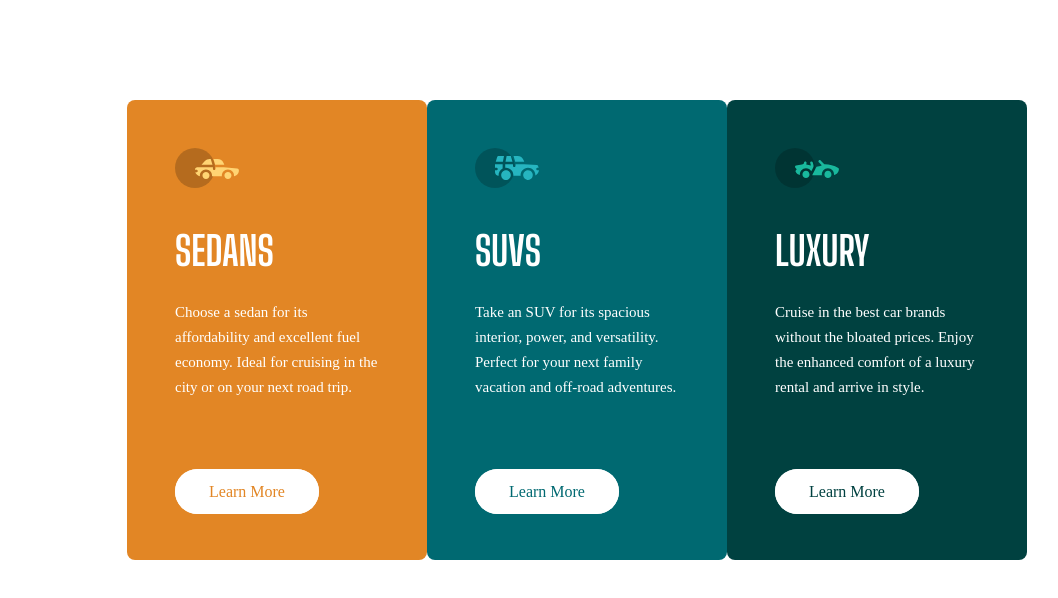
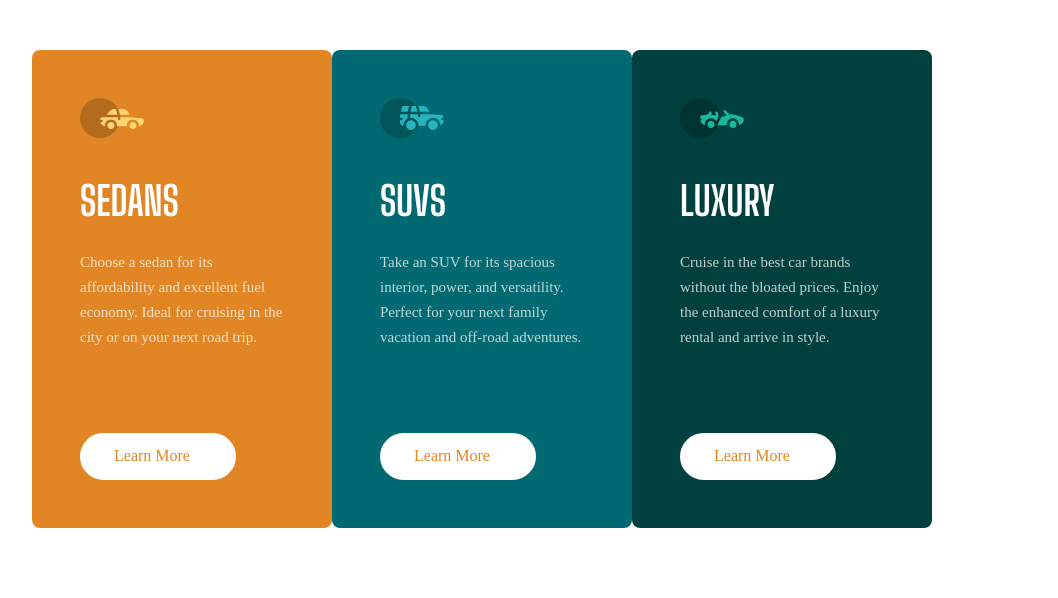
Before and after one commit to Mamadaminov-D/Sedans, a plain HTML site: page index.html in a window 1280 px wide. Shown: the whole page, without its empty margins (158-1216 px from the left). Drawn offline with Linux system fonts and the light colour scheme.

Commit message:
bugs fixed

```diff
--- a/css/style.css
+++ b/css/style.css
@@ -1,4 +1,4 @@
-*{
+* {
     text-decoration: none;
     margin: 0;
     padding: 0;
@@ -6,30 +6,30 @@
 }
 
 .container {
-    width: 1200;
+    width: 900px;
     margin: 0 auto;
 }
 
 .all-cards {
-   display: flex;
-   margin-left: 285px;
-   margin-top: 100px;
+    display: flex;
+    justify-content: center;
+    align-items: center;
+    margin-top: 50px;
 
 }
 
 
 
 .yellow-card {
-    background-color:#E28625;
+    background-color: #E28625;
     width: 300px;
     border-radius: 8px;
+    padding: 48px;
+    box-sizing: border-box;
 
 }
 
-.card-img {
-    padding-left: 48px;
-    padding-top: 48px;
-}
+
 
 .card-h2 {
 
@@ -38,102 +38,72 @@
     line-height: 48px;
     text-transform: uppercase;
     color: white;
-    padding-left: 48px;
-    padding-top: 35px;
+    margin-top: 35px;
 }
 
 .card-p {
     width: 210px;
+    margin-top: 25px;
+    font-family: "Lexend Deca";
+    font-style: normal;
+    font-weight: normal;
     font-size: 15px;
     line-height: 25px;
-    padding-top: 25px;
-    padding-left: 48px;
-    color: white;
+    color: #FFFFFF;
+    mix-blend-mode: normal;
+    opacity: 0.75;
 }
 
 .btn {
-display: block;
-padding-left: 48px;
-padding-top: 83px;
-margin-bottom: 58px;
-
-}
-
-.btn a:hover {
-    background-color: #E28625;
-    color: white;
-}
-
-.btn a {
-   padding: 12px 32px 12px 32px;
+    display: block;
+    margin-top: 83px;
+    padding: 12px 32px 12px 32px;
     border: 2px solid #fff;
     border-radius: 35px;
     color: #E28625;
     background-color: #fff;
-
+    width: 88px;
+    transition: all 0.5s ease;
 }
 
-.blue a {
-    color: #006971;;
+.btn:hover {
+    background-color: #E28625;
+    color: white;
+    transition: all 0.5s ease;
+}
+
+
+
+.blue {
+    color: #006971;
+
+
 }
 
 .blue {
     background-color: #006971;
     width: 300px;
+
 }
 
-.blue .btn a:hover{
+.blue:hover {
     background-color: #006971;
     color: white;
 }
 
-.dark a {
-    color: #004140;;
+.dark {
+    color: #004140;
+
 }
-.dark .btn a:hover {
+
+.dark:hover {
     background-color: #004140;
     color: white;
+
 }
 
 .dark {
     background-color: #004140;
     width: 300px;
-}
-/*
-.blue-card {
-    background-color: #006971;
-    width: 300px;
-}
-
-.blue-card h2 {
-    font-family: 'Big Shoulders Display', cursive;
-    font-size: 40px;
-    line-height: 48px;
-    text-transform: uppercase;
-    color: white;
 
 }
-
-.blue-card p {
-    font-size: 15px;
-    line-height: 25px;
-}
-
-.dark-card {
-    background-color: #004140;
-    width: 300px;
-}
-
-.dark-card h2 {
-    font-family: 'Big Shoulders Display', cursive;
-    font-size: 40px;
-    line-height: 48px;
-    text-transform: uppercase;
-    color: white;
-}
-
-.dark-card p {
-    font-size: 15px;
-    line-height: 25px;
-    line-height: 25px;
-} */
--- a/index.html
+++ b/index.html
@@ -1,5 +1,6 @@
 <!DOCTYPE html>
 <html lang="en">
+
 <head>
   <meta charset="UTF-8">
   <meta http-equiv="X-UA-Compatible" content="IE=edge">
@@ -11,33 +12,37 @@
   <link href="https://fonts.googleapis.com/css2?family=Big+Shoulders+Display:wght@700&display=swap" rel="stylesheet">
   <link rel="stylesheet" href="css/style.css">
 </head>
+
 <body>
   <div class="container">
     <div class="all-cards">
       <div class="yellow-card">
         <img src="img/sedan.svg" class="card-img" alt="sedan">
         <h2 class="card-h2 ">Sedans</h2>
-                <p class="card-p">Choose a sedan for its affordability and excellent fuel economy. Ideal for cruising in the city or on your next road trip.</p>
+        <p class="card-p">Choose a sedan for its affordability and excellent fuel economy. Ideal for cruising in the
+          city or on your next road trip.</p>
 
-              <div class="btn">  <a href="#"> Learn More</a> </div>
+        <a href="#" class="btn"> Learn More</a>
 
       </div>
 
       <div class="yellow-card blue">
         <img src="img/icon-suv.svg" class="card-img" alt="sedan">
         <h2 class="card-h2 ">SUVS</h2>
-                <p class="card-p">Take an SUV for its spacious interior, power, and versatility. Perfect for your next family vacation and off-road adventures.</p>
+        <p class="card-p">Take an SUV for its spacious interior, power, and versatility. Perfect for your next family
+          vacation and off-road adventures.</p>
 
-              <div class="btn">  <a href="#"> Learn More</a> </div>
+        <a href="#" class="btn"> Learn More</a>
 
       </div>
 
       <div class="yellow-card dark">
         <img src="img/icon-luxury.svg" class="card-img" alt="sedan">
         <h2 class="card-h2 ">Luxury</h2>
-                <p class="card-p">Cruise in the best car brands without the bloated prices. Enjoy the enhanced comfort of a luxury rental and arrive in style. </p>
+        <p class="card-p">Cruise in the best car brands without the bloated prices. Enjoy the enhanced comfort of a
+          luxury rental and arrive in style. </p>
 
-              <div class="btn">  <a href="#"> Learn More</a> </div>
+        <a href="#" class="btn"> Learn More</a>
 
       </div>
 
@@ -49,4 +54,5 @@
 
   </div>
 </body>
+
 </html>
```
Lines whose indentation alone changed are shown as unchanged.
